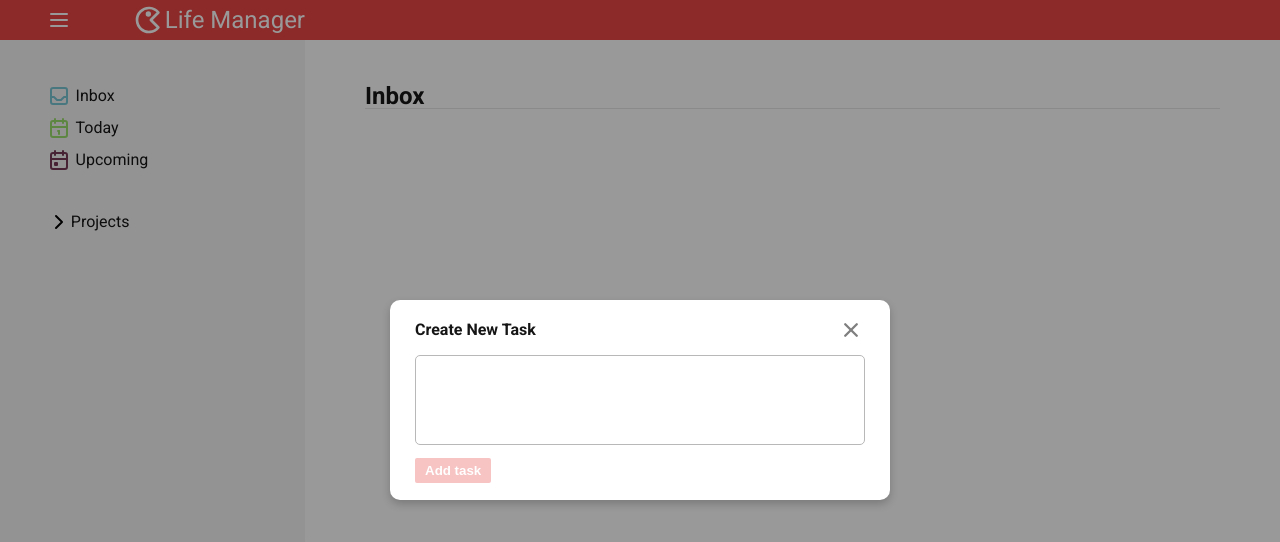
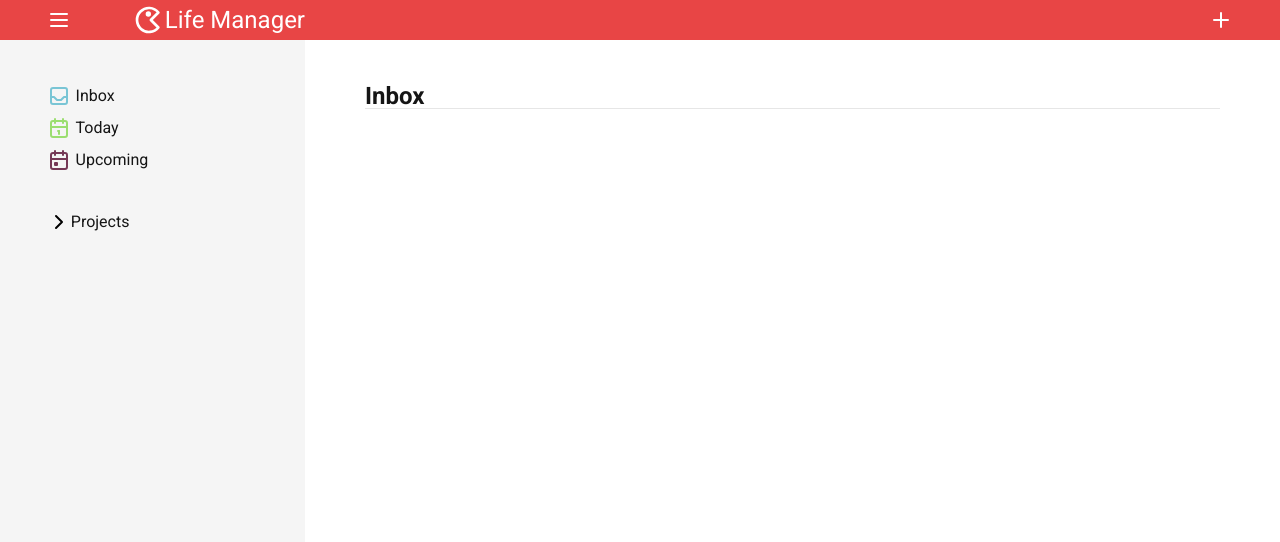
Before and after one commit to alessandrovinciabc/life-manager, a website built with webpack: page index.html in a window 1280 px wide. Built offline with nearby package versions, Linux system fonts and the light colour scheme.

Commit message:
Create add task button in header

```diff
--- a/css/main.css
+++ b/css/main.css
@@ -29,7 +29,7 @@ body {
 /*Header Stuff*/
 .header {
   display: flex;
-  justify-content: flex-start;
+  justify-content: space-between;
   align-items: center;
 
   height: var(--header-height);
@@ -51,13 +51,19 @@ body {
   width: calc(305px - 42px);
 }
 
+.header-right button {
+  display: flex;
+  justify-content: center;
+  align-items: center;
+}
+
 .header-logo {
   display: flex;
   justify-content: center;
   align-items: center;
 }
 
-.btn-menu {
+.btn-header {
   display: flex;
   justify-content: center;
   align-items: center;
@@ -70,7 +76,7 @@ body {
   border-radius: 5px;
 }
 
-.btn-menu:hover {
+.btn-header:hover {
   background-color: #ed6a6a;
 }
 
@@ -91,6 +97,7 @@ body {
   border-radius: 2px;
 
   transition: all 0.05s linear;
+  z-index: 1;
 }
 
 .tooltip:hover > .tooltip-text {
@@ -109,6 +116,13 @@ body {
   height: 32px;
   filter: invert(99%) sepia(0%) saturate(2%) hue-rotate(262deg) brightness(106%)
     contrast(101%);
+}
+
+.header-icon-plus {
+  filter: invert(99%) sepia(0%) saturate(2%) hue-rotate(262deg) brightness(106%)
+    contrast(101%);
+
+  cursor: pointer;
 }
 
 /*Main*/
--- a/index.html
+++ b/index.html
@@ -9,7 +9,8 @@
     <link rel="stylesheet" href="./css/main.css" />
   </head>
   <body>
-    <div class="card add-task prompt">
+    <!--Prompts-->
+    <div class="card add-task prompt inactive">
       <div class="card-top">
         <span>Create New Task</span>
         <img class="icon-close" src="./img/tabler-icon-plus.svg" alt="x icon" />
@@ -22,10 +23,12 @@
       </div>
     </div>
     <div class="card add-project prompt inactive"></div>
-    <div class="mask"></div>
+    <div class="mask inactive"></div>
+
+    <!--Main stuff-->
     <div class="header">
       <div class="header-main">
-        <button class="btn-menu tooltip">
+        <button class="btn-header btn-menu tooltip">
           <img
             class="header-icon-menu"
             src="./img/tabler-icon-menu-2.svg"
@@ -43,6 +46,16 @@
             Life Manager
           </span>
         </h1>
+      </div>
+      <div class="header-right">
+        <button class="btn-header btn-add tooltip">
+          <img
+            class="header-icon-plus"
+            src="./img/tabler-icon-plus.svg"
+            alt="plus icon"
+          />
+          <span class="tooltip-text"> Add task </span>
+        </button>
       </div>
     </div>
     <div class="main-container">
```
